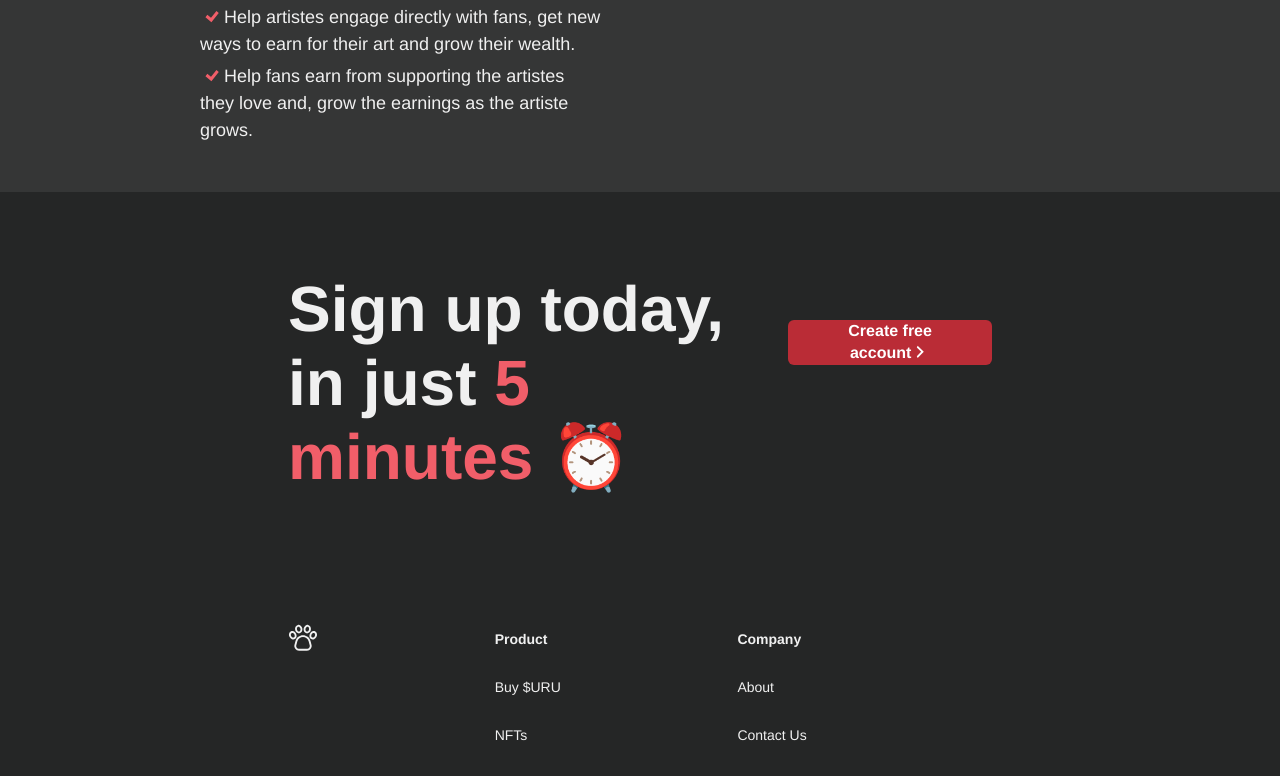
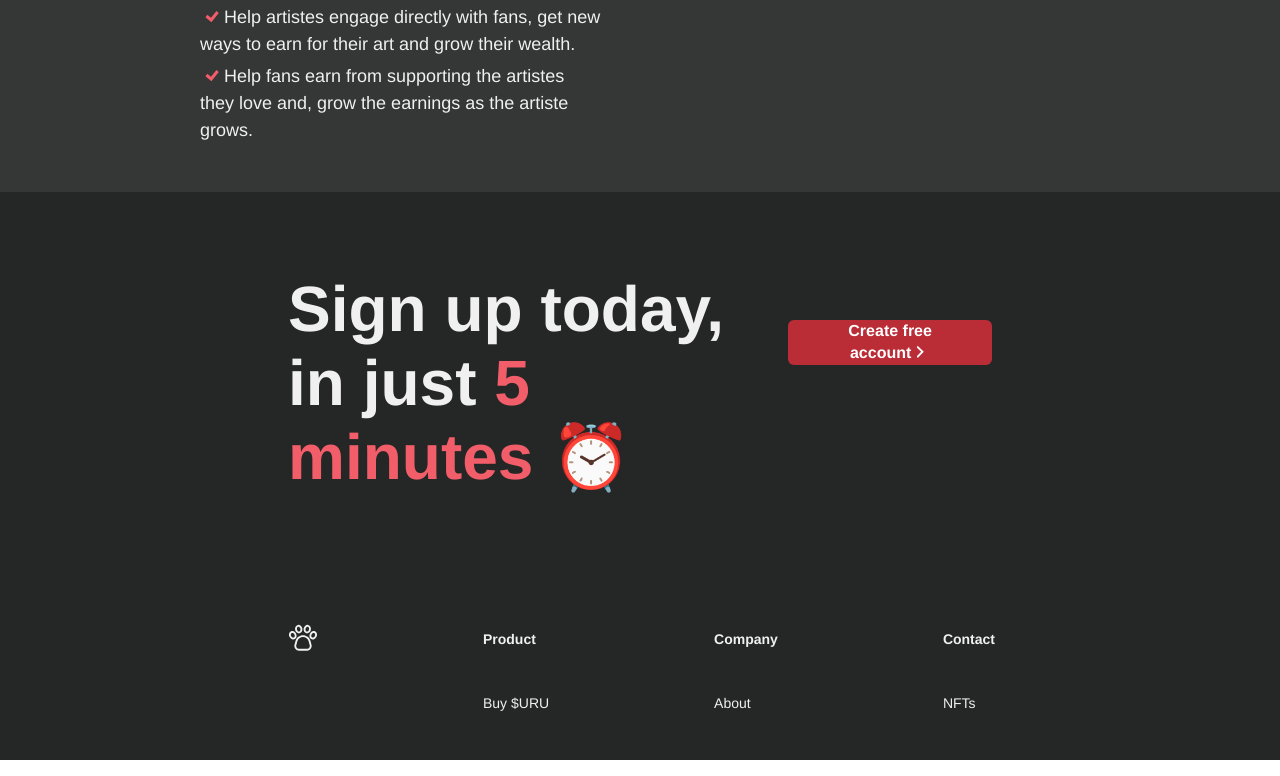
Before and after one commit to manlikedonald/urudi, a React (Create React App) app: page /about in a window 1280 px wide. Shown: the part 1641-2417 px from the top of the page. Built offline with nearby package versions, Linux system fonts and the light colour scheme.

Commit message:
updated footer

```diff
--- a/src/App.scss
+++ b/src/App.scss
@@ -223,7 +223,7 @@ $fontColor: #F0F0F0;
                 display: flex;
                 flex-direction: column;
                 p{
-                    margin-bottom: 2rem;
+                    margin-bottom: 3rem;
                     font-size: 14px;
                 }
             }
@@ -237,7 +237,7 @@ $fontColor: #F0F0F0;
         position: absolute;
         background-image: url('./assets/image 1.png');
         width: 100%;
-        height: 100vh;
+        height: 115vh;
         opacity: .1;
     }
 
@@ -300,7 +300,7 @@ $fontColor: #F0F0F0;
                 .casette{
                     animation-name: don;
                     animation-duration: 2.5s;
-                    animation-timing-function: ease-in-out;
+                    animation-timing-function: ease-out;
                     animation-delay: 0s;
                     animation-iteration-count: 1;
                     animation-direction: alternate;
@@ -385,7 +385,7 @@ $fontColor: #F0F0F0;
                 display: flex;
                 flex-direction: column;
                 p{
-                    margin-bottom: 2rem;
+                    margin-bottom: 3rem;
                     font-size: 14px;
                 }
             }
@@ -546,7 +546,7 @@ $fontColor: #F0F0F0;
 
                 .text{
                     position: absolute;
-                    top: 95rem;
+                    top: 91.5rem;
                     left: 2rem;
                     h1{
                         font-size: 36px;
@@ -597,9 +597,9 @@ $fontColor: #F0F0F0;
                 .footer-text{
                     display: flex;
                     flex-direction: column;
-                    margin-left: 3rem;
-                    p{
-                        margin-bottom: 4rem;
+                    margin-left: 1rem;
+                    p{
+                        margin-bottom: 2rem;
                         font-size: 14px;
                     }
                 }
@@ -776,9 +776,9 @@ $fontColor: #F0F0F0;
                 .footer-text{
                     display: flex;
                     flex-direction: column;
-                    margin-left: 3rem;
-                    p{
-                        margin-bottom: 4rem;
+                    margin-left: 1rem;
+                    p{
+                        margin-bottom: 2rem;
                         font-size: 14px;
                     }
                 }
@@ -1161,7 +1161,7 @@ $fontColor: #F0F0F0;
                     flex-direction: column;
                     margin-left: 3rem;
                     p{
-                        margin-bottom: 4rem;
+                        margin-bottom: 2rem;
                         font-size: 14px;
                     }
                 }
@@ -1541,7 +1541,7 @@ $fontColor: #F0F0F0;
                     flex-direction: column;
                     margin-left: 3rem;
                     p{
-                        margin-bottom: 4rem;
+                        margin-bottom: 2rem;
                         font-size: 14px;
                     }
                 }
--- a/src/components/AboutPage.jsx
+++ b/src/components/AboutPage.jsx
@@ -122,18 +122,28 @@ function AboutPage() {
                                 <b>Product</b>
                             </p>
                             <p>Buy $URU</p>
-                            <p>NFTs</p>
                         </div>
 
                         <div className='footer-text'>
                             <p>
                                 <b>Company</b>
                             </p>
-                            <p>About</p>
-                            <p>Contact Us</p>
+
+                            <Link
+                                to='/about'
+                                style={{textDecoration: 'none'}}
+                            >
+                                <p>About</p>
+                            </Link>
                         </div>
 
-                        <div></div>
+                        <div className='footer-text'>
+                            <p>
+                                <b>Contact</b>
+                            </p>
+                            <p>NFTs</p>
+                        </div>
+
                         <div></div>
                         {/* <div className='footer-text'>
                             <p>
--- a/src/components/LandingPage.jsx
+++ b/src/components/LandingPage.jsx
@@ -147,7 +147,6 @@ function LandingPage() {
                                 <b>Product</b>
                             </p>
                             <p>Buy $URU</p>
-                            <p>NFTs</p>
                         </div>
 
                         <div className='footer-text'>
@@ -161,19 +160,16 @@ function LandingPage() {
                             >
                                 <p>About</p>
                             </Link>
+                        </div>
 
-                            <p>Contact Us</p>
+                        <div className='footer-text'>
+                            <p>
+                                <b>Contact</b>
+                            </p>
+                            <p>NFTs</p>
                         </div>
 
                         <div></div>
-                        <div></div>
-                        {/* <div className='footer-text'>
-                            <p>
-                                <b>Resources</b>
-                            </p>
-                            <p>Privacy</p>
-                            <p>Terms & Conditions</p>
-                        </div>        */}
                     </div>
                 </footer>
             </div>
```
